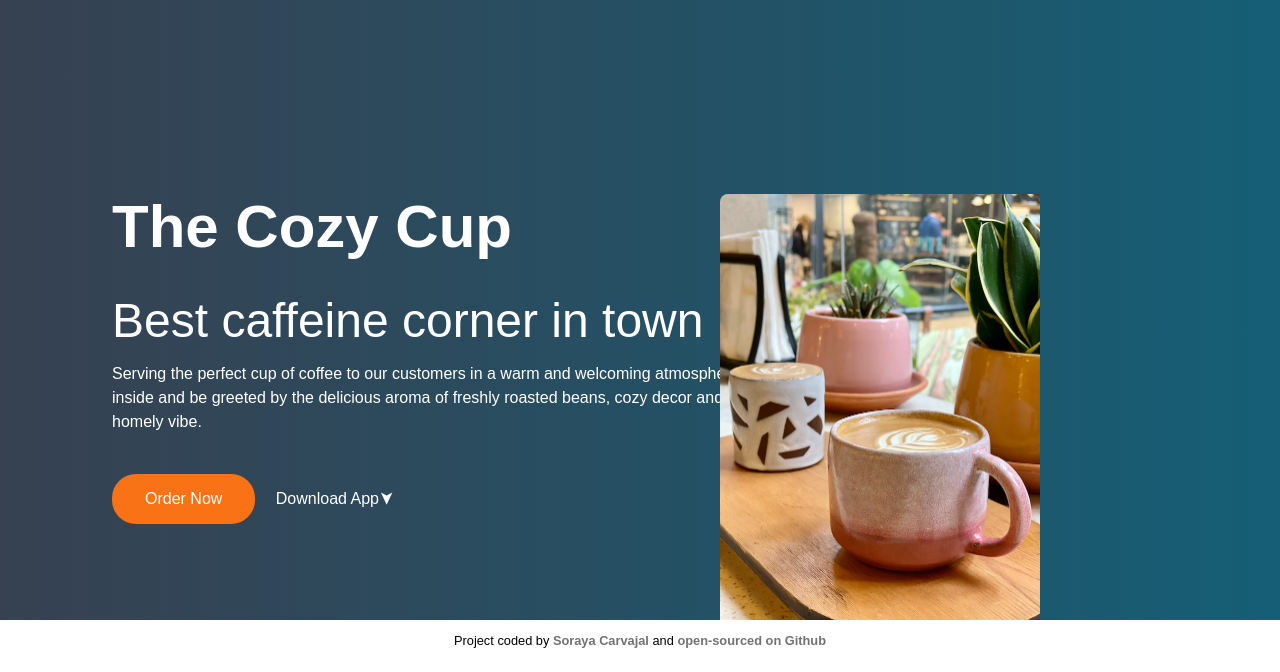
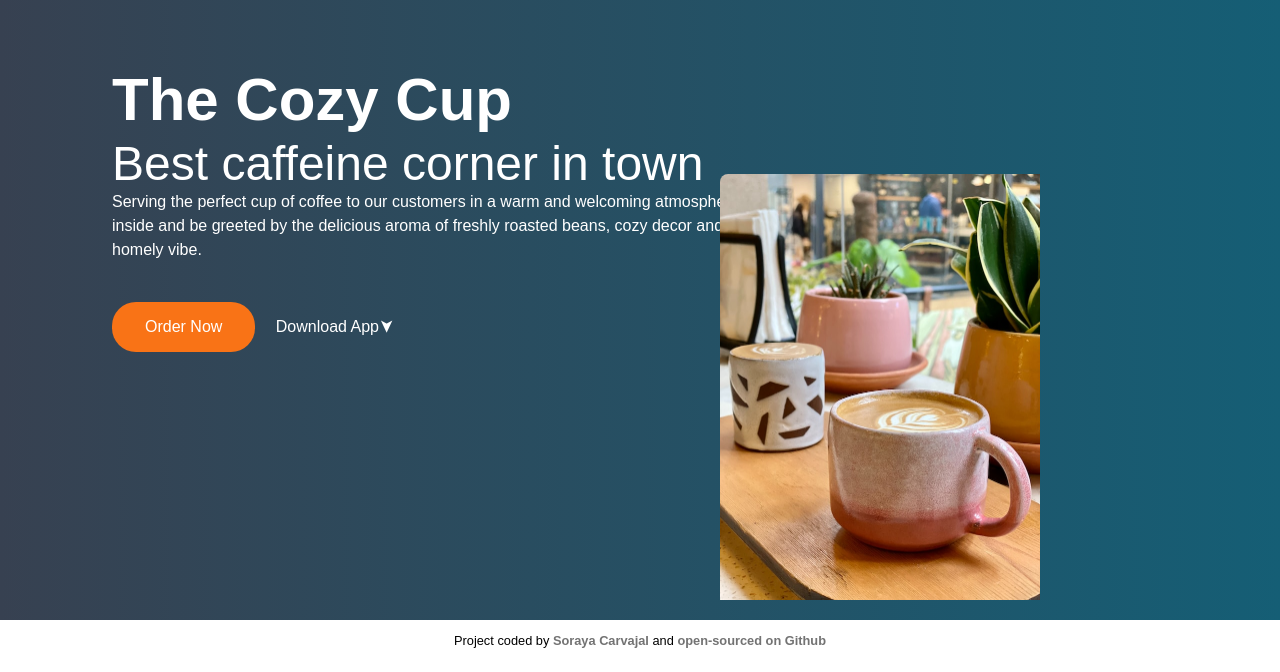
Before and after one commit to icuestiona/Tailwind-Coffe-project, a plain HTML site: page index.html in a window 1280 px wide. Shown: the part 180-852 px from the top of the page. Drawn offline with nearby package versions, Linux system fonts and the light colour scheme.

Commit message:
Styling changed

```diff
--- a/index.html
+++ b/index.html
@@ -10,7 +10,7 @@
   </head>
   <body>
     <div
-      class="container min-h-screen justify-center items-center bg-gradient-to-r from-gray-700 to to-cyan-800 bg-cover px-28 py-5 relative"
+      class="min-h-screen justify-center items-center bg-gradient-to-r from-gray-700 to to-cyan-800 bg-cover px-28 py-5 relative"
     >
       <nav class="flex items-center">
         <img
@@ -58,8 +58,8 @@
           width="50px"
         />
       </nav>
-      <div class="text-white mt-48 max-w-2xl">
-        <h1 class="text-6xl font-semibold leading-normal">
+      <div class="text-white max-w-2xl mt-20">
+        <h1 class="md:text-6xl sm:text-2xl font-semibold leading-normal">
           The Cozy Cup<br /><span class="text-5xl font-light"
             >Best caffeine corner in town</span
           >
@@ -85,8 +85,8 @@
         </div>
       </div>
       <img
-        src="images/cefeteria.jpg"
-        class="w-full xl:w-1/4 xl:absolute bottom-0 right-60 rounded-tl-lg object-scale-down"
+        src="images/cafeteria.jpg"
+        class="w-full xl:w-1/4 xl:absolute bottom-5 right-60 rounded-tl-lg object-scale-down"
       />
     </div>
     <footer class="text-center my-2">
```
Also changed, not shown: images/cefeteria.jpg (deleted), package-lock.json (added).
